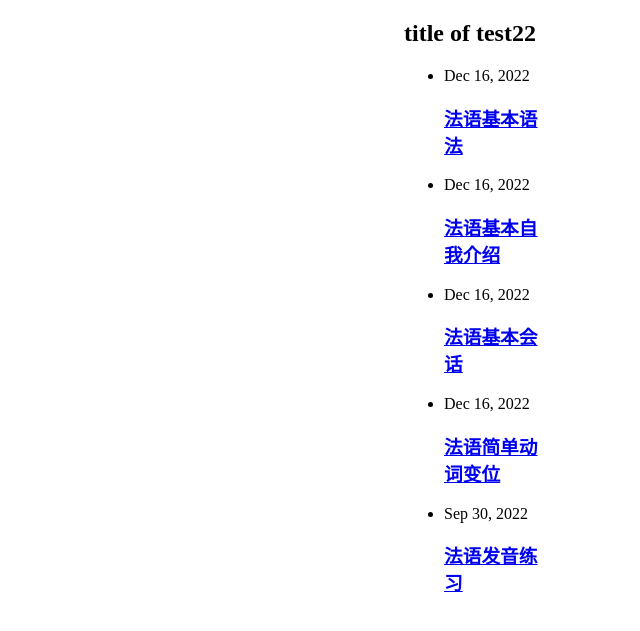
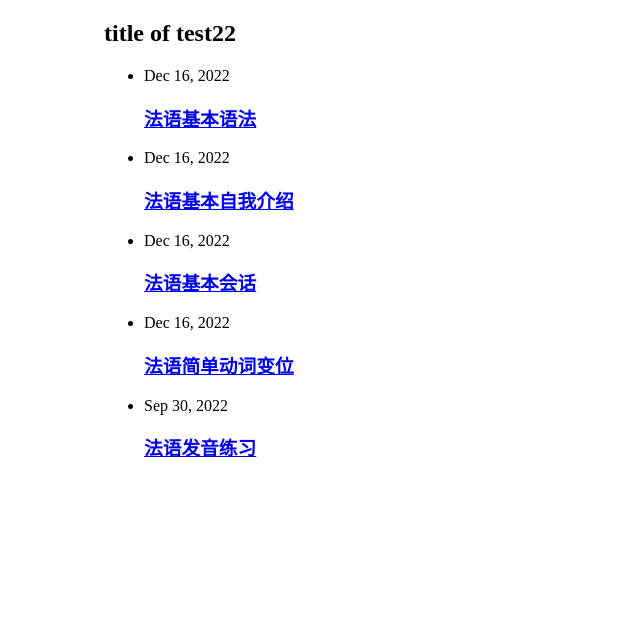
Before and after one commit to keinriesenradinparis/testing_local, a Jekyll site: the page built from test2.md, in a window 1280 px wide. Shown: the top 631 px of the page, without its empty margins (166-806 px from the left). Built offline with Jekyll 4.4.1, drawn with Linux system fonts in a browser that asks for light colours.

Commit message:
Update style_light.scss

```diff
--- a/assets/css/style_light.scss
+++ b/assets/css/style_light.scss
@@ -6,7 +6,7 @@
 // @import "minima";
 
 // This is the file with customised styles
-// @import "minima/custom-styles.scss";
+@import "minima/custom-styles.scss";
 
 
 
@@ -14,7 +14,7 @@
  * Initialisation of variables
  */
 
-$content-width:    200px !default;
+$content-width:    800px !default;
 $spacing-unit:     30px !default;
 $on-large:        800px !default;
 
```
